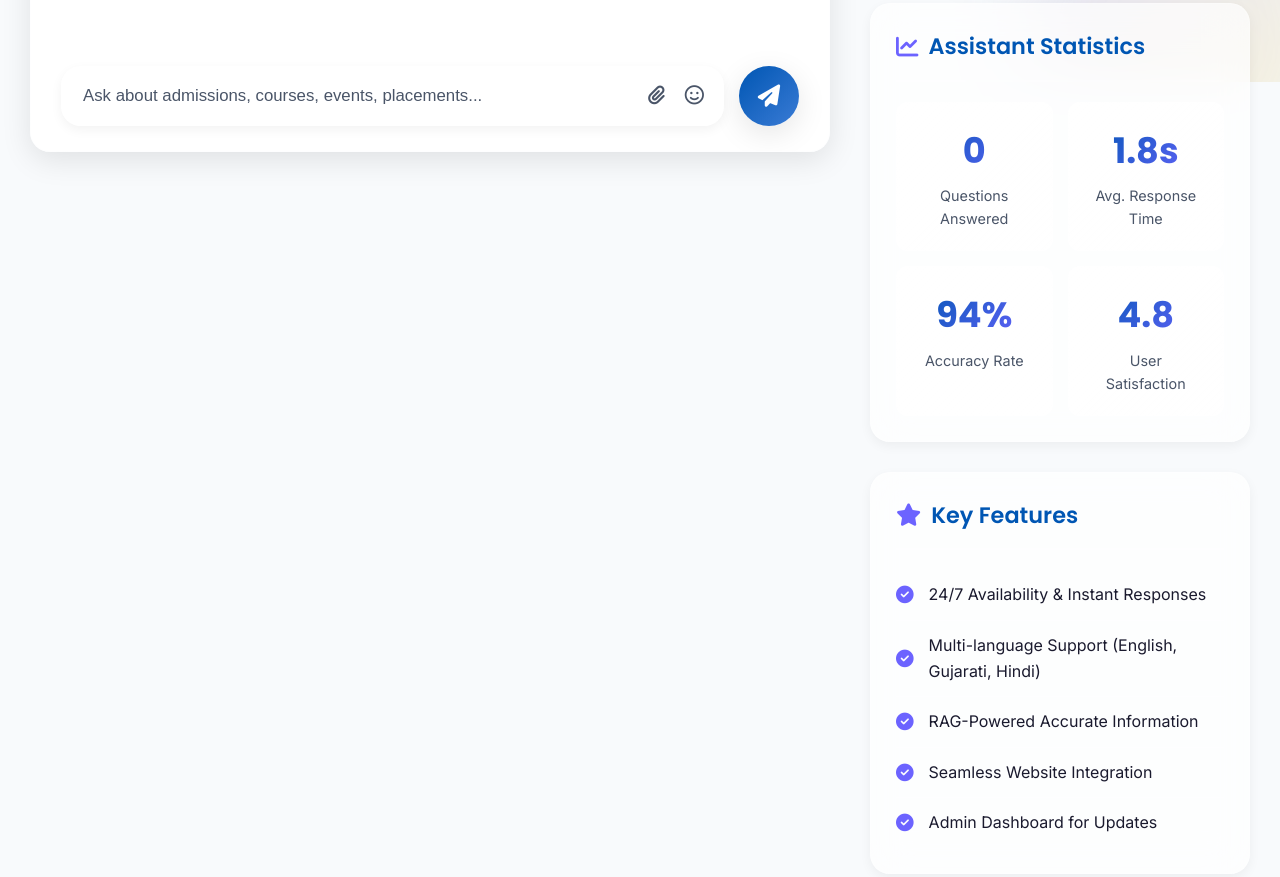
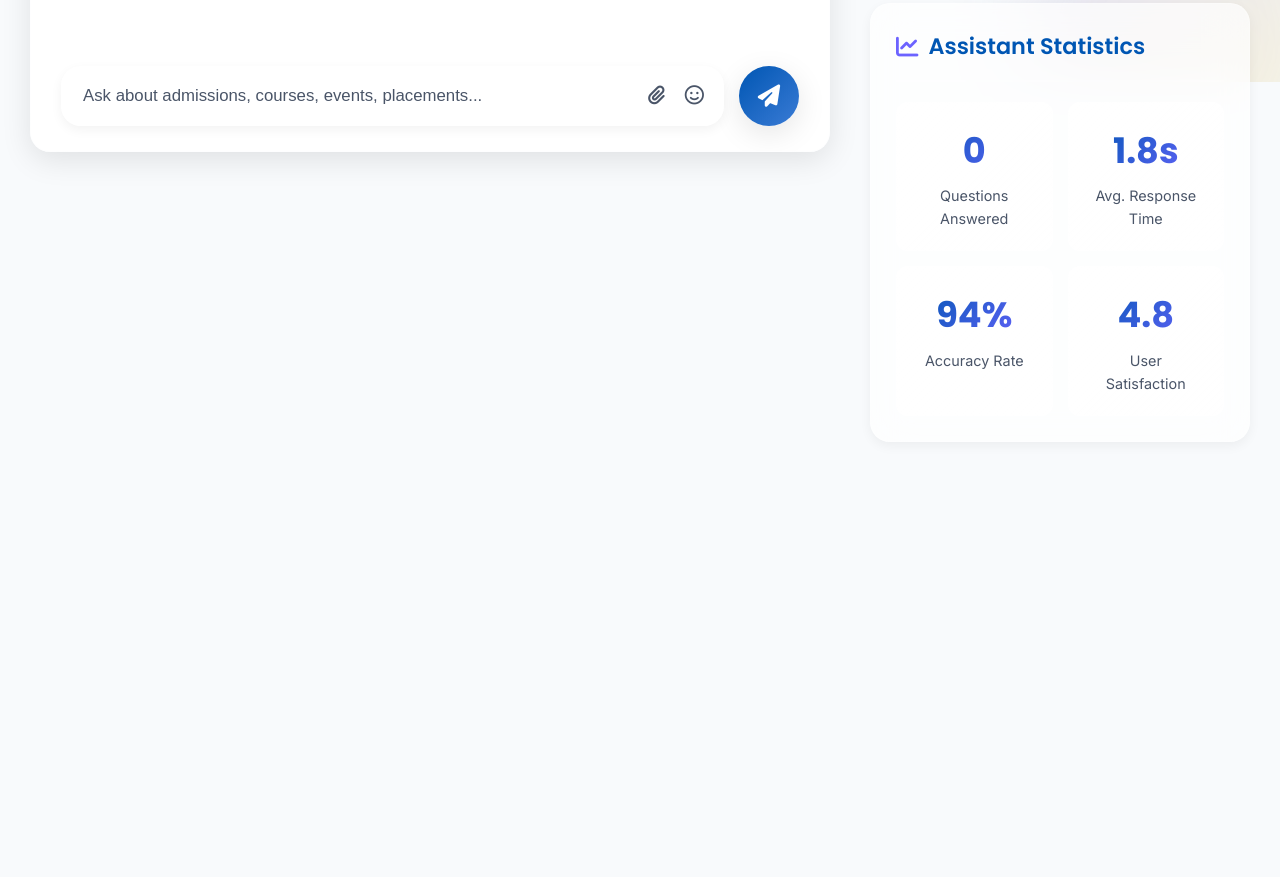
Before and after one commit to yuvii-sil/c2cF, a plain HTML site: page f-end/index.html in a window 1280 px wide. Shown: the part 718-1595 px from the top of the page. After the commit the page ends 1250 px from the top, so only its background shows below. Drawn offline with Linux system fonts and the light colour scheme.

Commit message:
Remove Features Section from index.html

```diff
--- a/f-end/index.html
+++ b/f-end/index.html
@@ -132,17 +132,7 @@
                     </div>
                 </div>
 
-                <!-- Features Section -->
-                <div class="panel-section">
-                    <h3><i class="fas fa-star"></i> Key Features</h3>
-                    <ul class="features-list">
-                        <li><i class="fas fa-check-circle"></i> 24/7 Availability & Instant Responses</li>
-                        <li><i class="fas fa-check-circle"></i> Multi-language Support (English, Gujarati, Hindi)</li>
-                        <li><i class="fas fa-check-circle"></i> RAG-Powered Accurate Information</li>
-                        <li><i class="fas fa-check-circle"></i> Seamless Website Integration</li>
-                        <li><i class="fas fa-check-circle"></i> Admin Dashboard for Updates</li>
-                    </ul>
-                </div>
+
             </aside>
         </main>
 
```
